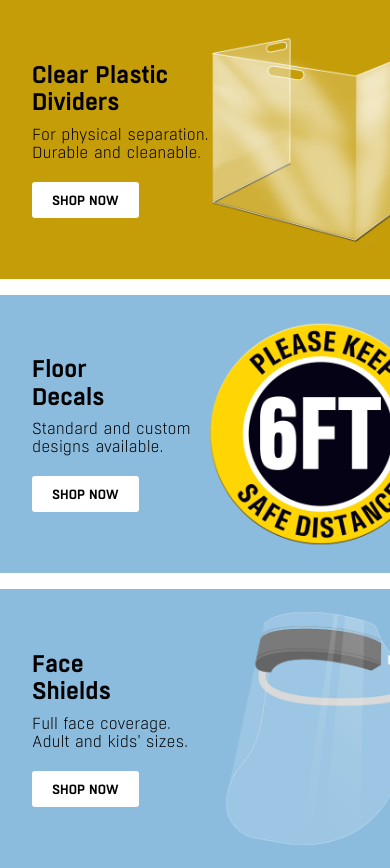
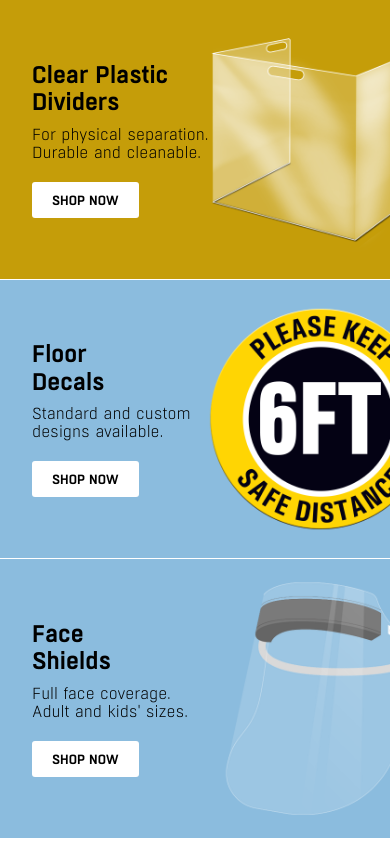
Before and after one commit to mfxod/store-home, a plain HTML site: page index.html in a window 390 px wide. After the commit the page ends 844 px from the top, so only its background shows below. Drawn offline with Linux system fonts and the light colour scheme.

Commit message:
Add files via upload

```diff
--- a/index.html
+++ b/index.html
@@ -129,12 +129,13 @@
         margin: 0;
       }
 
-      .primary-cta {
+      .primary-cta,
+      .secondary-cta {
         padding: 0;
       }
 
       .secondary-cta {
-        padding: 1rem 0 0 0;
+        border-top: solid 1px #fff;
       }
 
       .cta-wrapper {
```
